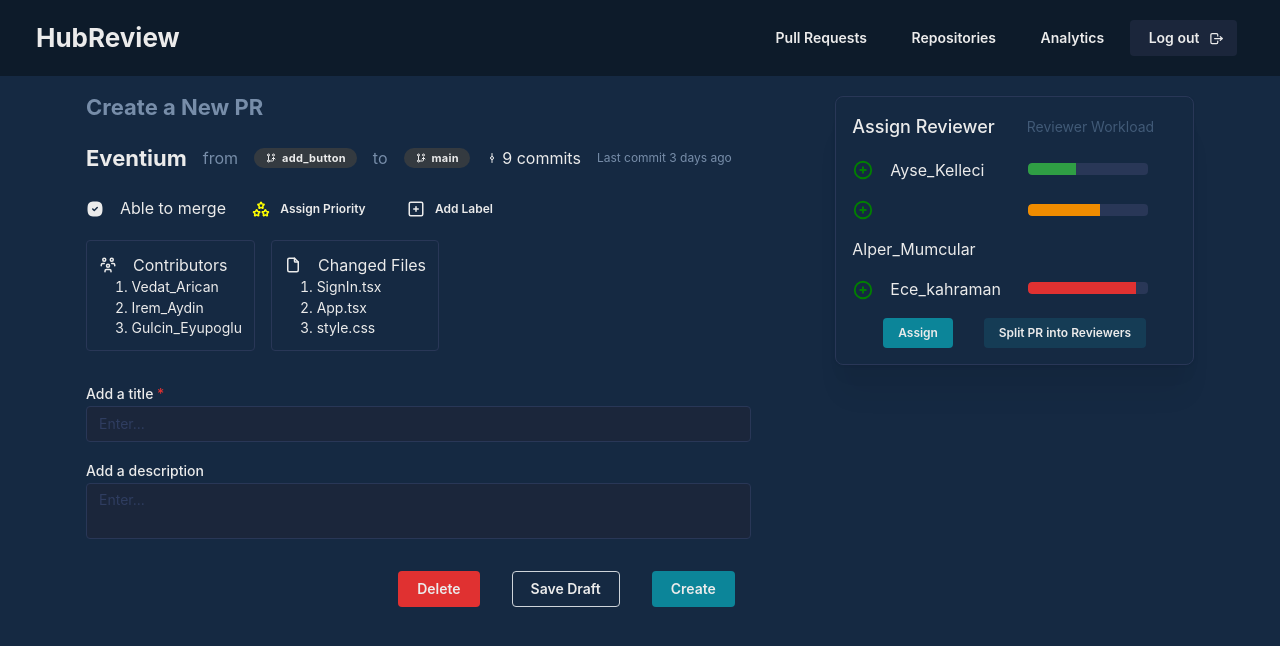
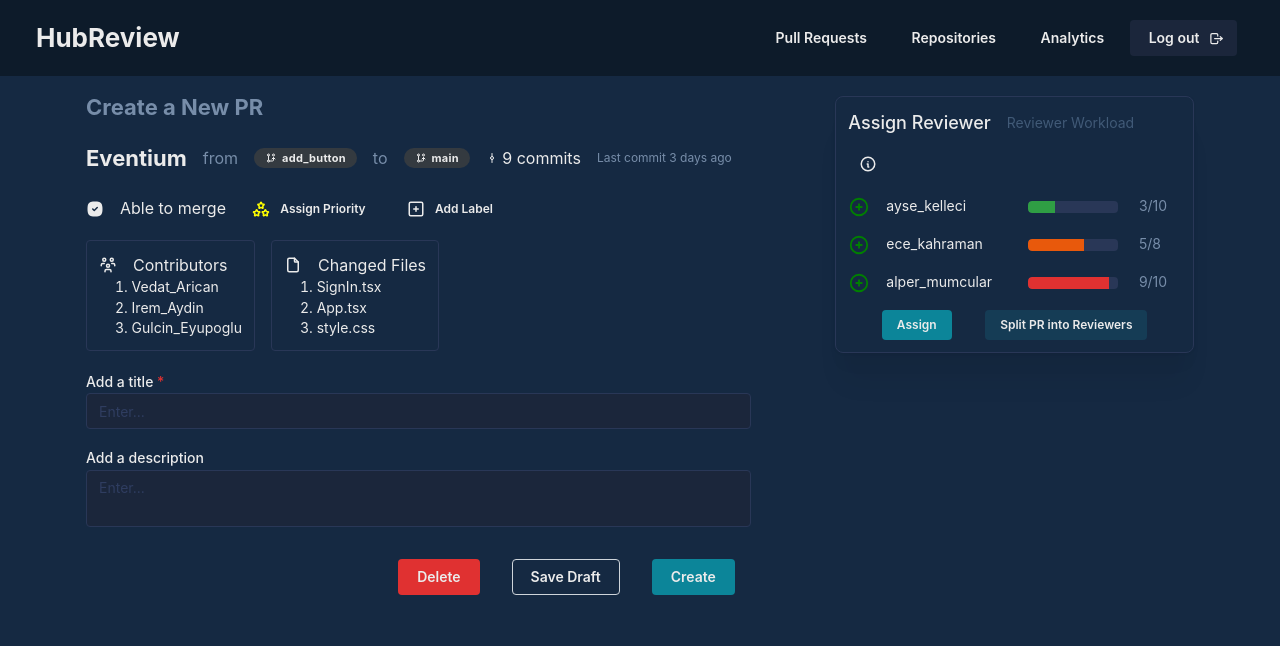
Before and after one commit to hubreviewapp/hubreview, a React (Vite) app in the folder web-client/: page /createPR in a window 1280 px wide. Shown: the top 646 px of the page. Built offline with nearby package versions, Linux system fonts and the light colour scheme.

Commit message:
feat: WorkloadBar.tsx

```diff
--- /dev/null
+++ b/web-client/src/components/WorkloadBar.tsx
@@ -0,0 +1,89 @@
+import {
+  Button,
+  Flex,
+  Grid,
+  Group,
+  Paper,
+  Box,
+  Progress,
+  rem,
+  Stack,
+  Text,
+  Tooltip,
+  Badge,
+} from "@mantine/core";
+import {IconCirclePlus, IconInfoCircle} from "@tabler/icons-react";
+
+
+function barColor(capacity:number, waiting:number){
+  const workload = waiting / capacity * 100;
+  return workload > 80 ? "red" :
+    workload > 60 ? "orange" : workload > 40 ? "yellow" :
+      "green";
+}
+function WorkloadBar(){
+
+  const reviewers = [
+    {
+      id: 1,
+      username: "ayse_kelleci",
+      capacity: 10,
+      waiting: 3
+    },
+    {
+      id: 2,
+      username: "ece_kahraman",
+      capacity: 8,
+      waiting: 5
+    },
+    {
+      id: 3,
+      username: "alper_mumcular",
+      capacity: 10,
+      waiting: 9
+    },
+  ]
+    const iconInfo = <IconInfoCircle style={{ width: rem(18), height: rem(18) }}/>;
+  return(
+  <Paper shadow="xl" radius="md" p="sm" mt={"lg"} withBorder>
+    <Stack>
+      <Group>
+        <Text fw={500} size={"lg"}>Assign Reviewer</Text>
+        <Text size={"sm"} color={"#415A77"}>Reviewer Workload</Text>
+        <Box>
+          <Tooltip label={"The workload percentage was calculated based on the number of reviews assigned to " +
+          "users in relation to the specified review capacity."}>
+            <Badge leftSection={iconInfo} variant={"transparent"}/>
+          </Tooltip>
+        </Box>
+      </Group>
+      {
+        reviewers.map(itm=>(
+          <Grid key={itm.id}>
+            <Grid.Col span={6}>
+              <Group>
+                <IconCirclePlus color={"green"} style={{width: rem(22), height: rem(22) }} />
+                <Text size={"sm"}>{itm.username}</Text>
+              </Group>
+            </Grid.Col>
+            <Grid.Col span={4}>
+              <Progress m={"5px"} size={"lg"} color={barColor(itm.capacity, itm.waiting)} value={(itm.waiting/ itm.capacity)*100}/>
+            </Grid.Col>
+            <Grid.Col span={2}>
+              <Text c={"dimmed"} size={"sm"}>
+                {itm.waiting}/
+                  {itm.capacity} </Text>
+            </Grid.Col>
+          </Grid>
+        ))
+      }
+      <Flex justify={"space-evenly"}>
+        <Button size={"xs"} variant={"filled"}>Assign</Button>
+        <Button size={"xs"} variant={"light"} >Split PR into Reviewers</Button>
+      </Flex>
+    </Stack>
+  </Paper>
+  );
+}
+
+export default WorkloadBar;
--- a/web-client/src/components/WorkloadBarProps.tsx
+++ /dev/null
@@ -1,17 +0,0 @@
-import {Progress, Box} from "@mantine/core";
-
-interface WorkloadBarProps {
-  workload: number;
-}
-function WorkloadBarProps({ workload }: WorkloadBarProps){
-  const color : string = workload > 80 ? "red" :
-    workload > 60 ? "orange" : workload > 40 ?"yellow" :
-      "green";
-  return(
-    <Box w={"130px"} m={0}>
-      <Progress m={"5px"} size={"lg"} color={color} value={workload}/>
-    </Box>
-  );
-}
-
-export default WorkloadBarProps;
--- a/web-client/src/pages/PRCreationPage.tsx
+++ b/web-client/src/pages/PRCreationPage.tsx
@@ -2,17 +2,17 @@ import {
   Container, Grid, Group, Text, Title, Badge, rem,
   Button, Paper, Stack, List, Flex, Modal, Checkbox, Textarea, Box, TextInput
 } from "@mantine/core";
-import {IconSquareRoundedCheckFilled,IconGitBranch, IconGitCommit, IconStars,IconCirclePlus, IconSquarePlus, IconUsersGroup, IconFile} from "@tabler/icons-react";
+import {IconSquareRoundedCheckFilled,IconGitBranch, IconGitCommit, IconStars, IconSquarePlus, IconUsersGroup, IconFile} from "@tabler/icons-react";
 import LabelButton from "../components/LabelButton";
-import WorkloadBarProps from "../components/WorkloadBarProps";
 import {useDisclosure} from "@mantine/hooks";
 import {useState} from "react";
+import WorkloadBar from "../components/WorkloadBar";
 
 function PRCreationPage() {
   const branchIcon = <IconGitBranch style={{ width: rem(12), height: rem(12) }} />;
   const sparklesIcon = <IconStars color={"yellow"} style={{ width: rem(18), height: rem(18) }} />;
   const squarePlusIcon = <IconSquarePlus style={{ width: rem(18), height: rem(18) }} />;
-  const   iconSquare = <IconSquareRoundedCheckFilled color={"blue"} style={{ width: rem(18), height: rem(18) }}/>;
+  const iconSquare = <IconSquareRoundedCheckFilled color={"blue"} style={{ width: rem(18), height: rem(18) }}/>;
 
   const [opened, { open, close }] = useDisclosure(false);
   const [checkboxValue, setCheckboxValue] = useState<string[]>([]);
@@ -95,52 +95,7 @@ function PRCreationPage() {
           </Group>
         </Grid.Col>
         <Grid.Col span={4}>
-          <Paper shadow="xl" radius="md" p="md" mt={"lg"} withBorder>
-            <Stack>
-              <Group>
-                <Text fw={500} size={"lg"}>Assign Reviewer</Text>
-                <Text ml={"md"} size={"sm"} color={"#415A77"}>Reviewer Workload</Text>
-              </Group>
-              <Grid>
-                <Grid.Col span={6}>
-                  <Group>
-                    <IconCirclePlus color={"green"} style={{width: rem(22), height: rem(22) }} />
-                    <Text>Ayse_Kelleci</Text>
-                  </Group>
-                </Grid.Col>
-                <Grid.Col span={6}>
-                  <WorkloadBarProps workload={40}/>
-                </Grid.Col>
-              </Grid>
-              <Grid>
-                <Grid.Col span={6}>
-                  <Group>
-                    <IconCirclePlus color={"green"} style={{width: rem(22), height: rem(22) }} />
-                    <Text>Alper_Mumcular</Text>
-                  </Group>
-                </Grid.Col>
-                <Grid.Col span={6}>
-                  <WorkloadBarProps workload={60}/>
-                </Grid.Col>
-              </Grid>
-              <Grid>
-                <Grid.Col span={6}>
-                  <Group>
-                    <IconCirclePlus color={"green"} style={{width: rem(22), height: rem(22) }} />
-                    <Text>Ece_kahraman</Text>
-                  </Group>
-                </Grid.Col>
-                <Grid.Col span={6}>
-                  <WorkloadBarProps workload={90}/>
-                </Grid.Col>
-              </Grid>
-
-              <Flex justify={"space-evenly"}>
-                <Button size={"xs"} variant={"filled"}>Assign</Button>
-                <Button size={"xs"} variant={"light"} >Split PR into Reviewers</Button>
-              </Flex>
-            </Stack>
-          </Paper>
+          <WorkloadBar/>
         </Grid.Col>
       </Grid>
       <Box w={"60%"} mt={"md"}>
```
